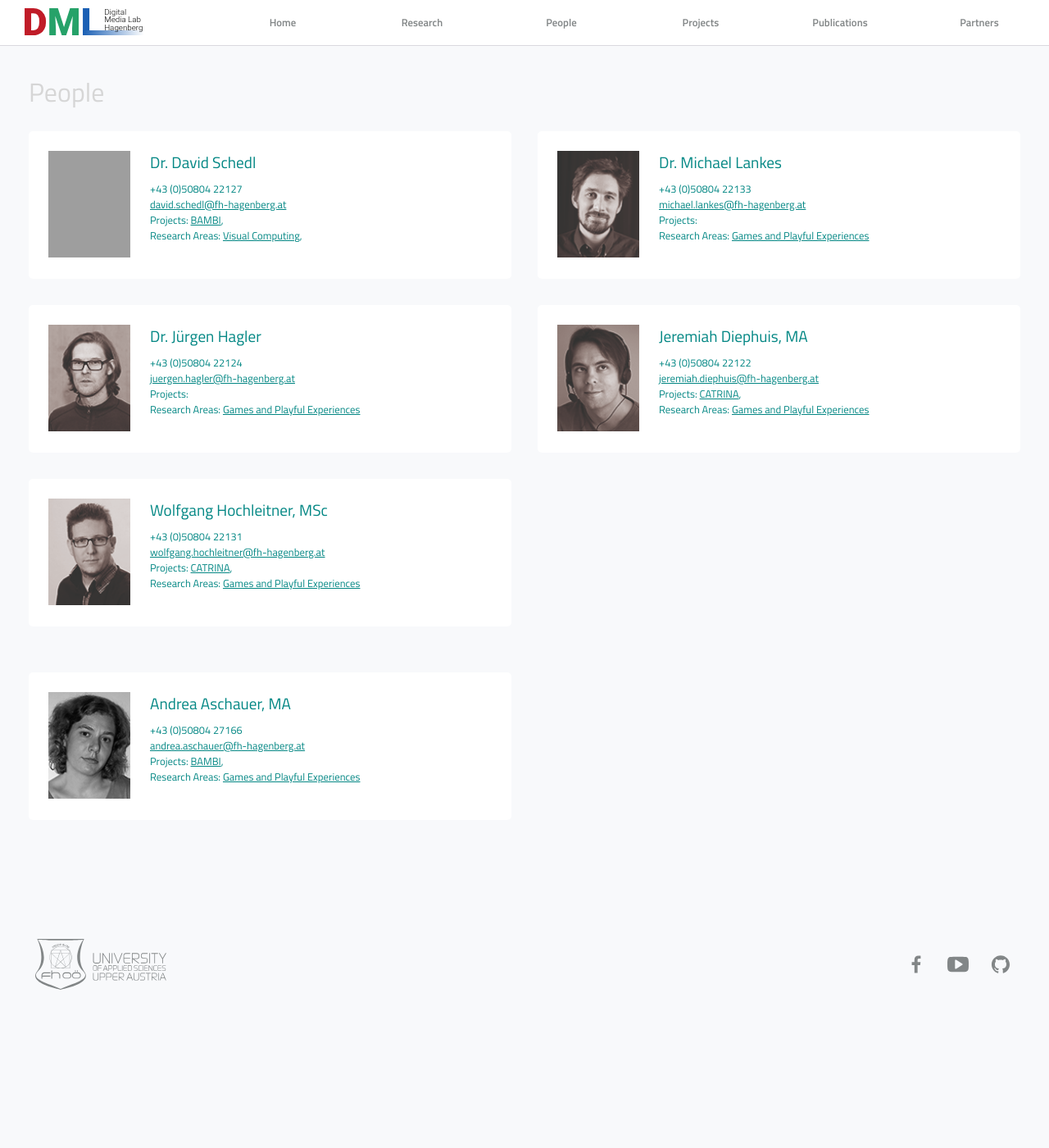
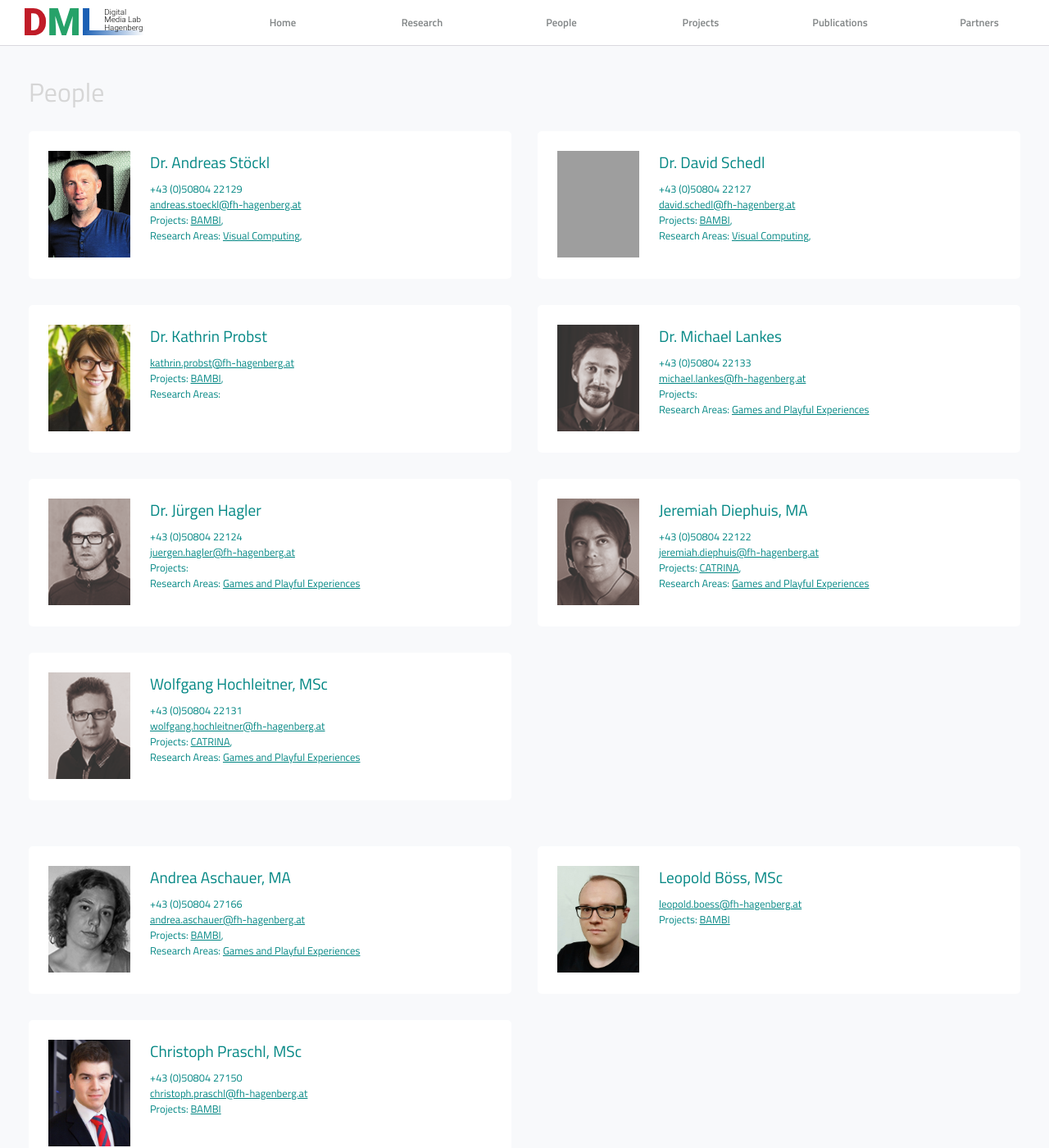
Before and after one commit to DigitalMediaLab-AT/digitalmedialab.at, a Jekyll site: the page built from _pages/people.html, in a window 1280 px wide and 1400 px high. Shown: the whole window at 82% size. Built offline with Jekyll 4.4.1, drawn with Linux system fonts in a browser that asks for light colours; grey boxes are pictures that could not be loaded.

Commit message:
adding people

```diff
--- a/_data/people.yml
+++ b/_data/people.yml
@@ -1,3 +1,11 @@
+- name: Dr. Andreas Stöckl
+  group: 1
+  photo: andreas-stoeckl.jpg
+  phone: +43 (0)50804 22129
+  email: andreas.stoeckl@fh-hagenberg.at
+  projects: [BAMBI, TexEdge]
+  areas: [Visual Computing, Tangible Interfaces]
+
 - name: Dr. David Schedl
   group: 1
   photo: david-schedl.jpg
@@ -5,6 +13,13 @@
   email: david.schedl@fh-hagenberg.at
   projects: [BAMBI, TexEdge]
   areas: [Visual Computing, Tangible Interfaces]
+
+- name: Dr. Kathrin Probst
+  group: 1
+  photo: kathrin-probst.jpg
+  email: kathrin.probst@fh-hagenberg.at
+  projects: [BAMBI, TexEdge]
+  areas: [Tangible Interfaces]
 
 - name: Dr. Michael Lankes
   group: 1
@@ -81,3 +96,16 @@
   email: andrea.aschauer@fh-hagenberg.at
   projects: [BAMBI, The Virtual House of Medusa, Bike'N'Play, PIEdeck]
   areas: [Games and Playful Experiences]
+
+- name: Leopold Böss, MSc
+  group: 3
+  photo: leopold-boess.jpg
+  email: leopold.boess@fh-hagenberg.at
+  projects: [BAMBI]
+
+- name: Christoph Praschl, MSc
+  group: 3
+  phone: +43 (0)50804 27150
+  photo: christoph-praschl.jpg
+  email: christoph.praschl@fh-hagenberg.at
+  projects: [BAMBI]
```
Also changed, not shown: assets/people/andreas-stoeckl.jpg (added), assets/people/christoph-praschl.jpg (added), assets/people/kathrin-probst.jpg (added), assets/people/leopold-boess.jpg (added), assets/people/roland-aigner.jpg (added), assets/people/samuel-zuehlke.jpg (added), 1 other file.
